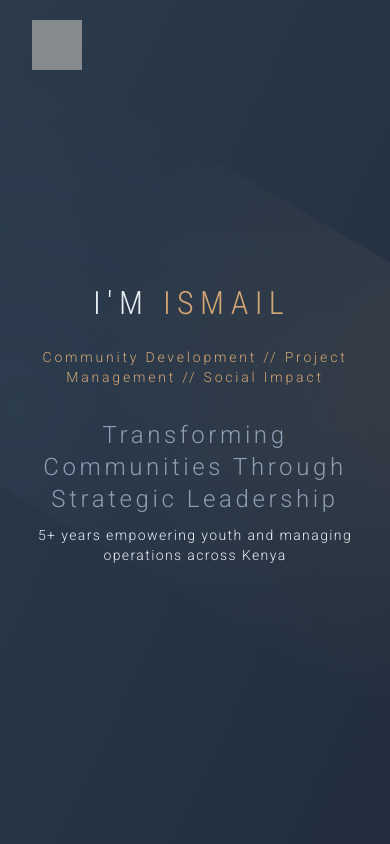
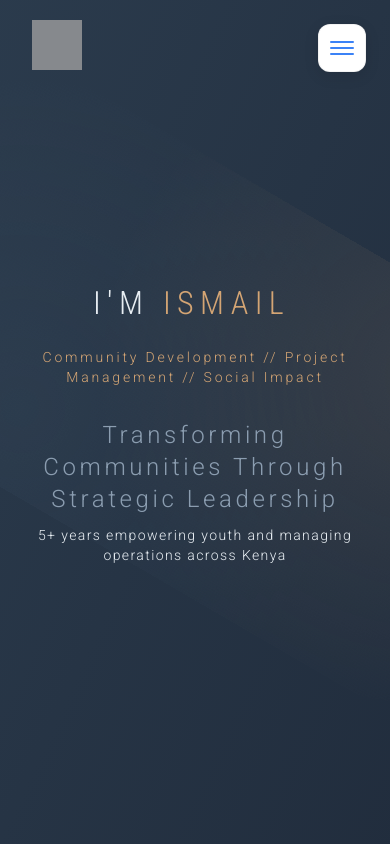
Before and after one commit to king120kw/portfolio, a React (Vite) app: page / in a window 390 px wide. Shown: the top 844 px of the page. Built offline with nearby package versions, Linux system fonts and the light colour scheme; grey boxes are pictures that could not be loaded.

Commit message:
fix: integrate Navbar and visible mobile hamburger menu with hover highlight

```diff
--- a/src/App.tsx
+++ b/src/App.tsx
@@ -1,5 +1,6 @@
-import React from 'react';
+
 import { Hero } from './components/Hero';
+import { Navbar } from './components/Navbar';
 import { Quote } from './components/Quote';
 import { About } from './components/About';
 import { Services } from './components/Services';
@@ -15,6 +16,7 @@ function App() {
   return (
     <div className="relative min-h-screen text-light font-sans selection:bg-primary/30 selection:text-primary scroll-smooth">
       <BackgroundController />
+      <Navbar />
       <div className="font-sans text-center overflow-x-hidden relative z-10">
         <Hero />
         <Quote />
--- a/src/components/Hero.tsx
+++ b/src/components/Hero.tsx
@@ -10,12 +10,7 @@ export const Hero: React.FC = () => {
     "dedicated to sustainable change"
   ];
 
-  const scrollToSection = (sectionId: string) => {
-    const element = document.getElementById(sectionId);
-    if (element) {
-      element.scrollIntoView({ behavior: 'smooth' });
-    }
-  };
+
 
   return (
     <header className="relative h-screen bg-gradient-to-br from-[#1a2332] via-[#2d3e50] to-[#1a2332] bg-[length:400%_400%] animate-gradientShift flex flex-col justify-center items-center overflow-hidden">
@@ -27,32 +22,7 @@ export const Hero: React.FC = () => {
         }}
       />
 
-      {/* Logo */}
-      <div className="absolute top-5 left-8 z-[100]">
-        <img
-          className="w-[50px] h-[50px] opacity-80 transition-all duration-300 hover:opacity-100 hover:scale-110"
-          src="https://res.cloudinary.com/atelier22/image/upload/c_scale,w_50/v1498391916/mf_hex_logo_dttgy6.png"
-          alt="IA logo"
-        />
-      </div>
-
-      {/* Navigation */}
-      <nav className="absolute top-8 right-8 z-[100] hidden md:block">
-        {['About Me', 'Services', 'My Work', 'Get Started', 'Contact'].map((item, index) => {
-          const sectionIds = ['about', 'services', 'portfolio', 'getStarted', 'contact'];
-          return (
-            <a
-              key={index}
-              onClick={() => scrollToSection(sectionIds[index])}
-              className="inline-block ml-6 text-[#e8eef3] text-xs font-light uppercase tracking-wider cursor-pointer transition-all duration-300 relative
-                         after:content-[''] after:absolute after:bottom-[-5px] after:left-0 after:w-0 after:h-[2px] after:bg-[#d4a574] after:transition-all after:duration-300
-                         hover:text-[#d4a574] hover:after:w-full"
-            >
-              {item}
-            </a>
-          );
-        })}
-      </nav>
+      {/* Navigation and Logo moved to Navbar component */}
 
       {/* Hero Content */}
       <div className="relative z-10 max-w-[900px] px-5">
--- a/src/components/Navbar.tsx
+++ b/src/components/Navbar.tsx
@@ -50,16 +50,16 @@ export const Navbar = () => {
       <div className="md:hidden fixed top-6 right-6" style={{ zIndex: 10000 }}>
         <button
           onClick={() => setIsMobileMenuOpen(!isMobileMenuOpen)}
-          className="flex flex-col items-center justify-center w-12 h-12 bg-white rounded-xl shadow-[0_4px_15px_rgba(0,0,0,0.1)] active:scale-95 transition-all duration-300 border border-black/5"
+          className="flex flex-col items-center justify-center w-12 h-12 bg-white rounded-xl shadow-[0_4px_15px_rgba(0,0,0,0.1)] active:scale-95 transition-all duration-300 border border-black/5 hover:scale-110 hover:shadow-[0_0_20px_rgba(59,130,246,0.2)] hover:border-[#3b82f6]/30 group"
           aria-label="Toggle Menu"
         >
           {isMobileMenuOpen ? (
             <X size={24} className="text-[#3b82f6]" />
           ) : (
-            <div className="flex flex-col gap-1 items-center justify-center">
-              <div className="w-6 h-[2px] bg-[#3b82f6] rounded-full"></div>
-              <div className="w-6 h-[2px] bg-[#3b82f6] rounded-full"></div>
-              <div className="w-6 h-[2px] bg-[#3b82f6] rounded-full"></div>
+            <div className="flex flex-col gap-1 items-center justify-center transition-transform group-hover:scale-110">
+              <div className="w-6 h-[2px] bg-[#3b82f6] rounded-full transition-colors group-hover:bg-[#2563eb]"></div>
+              <div className="w-6 h-[2px] bg-[#3b82f6] rounded-full transition-colors group-hover:bg-[#2563eb]"></div>
+              <div className="w-6 h-[2px] bg-[#3b82f6] rounded-full transition-colors group-hover:bg-[#2563eb]"></div>
             </div>
           )}
         </button>
```
